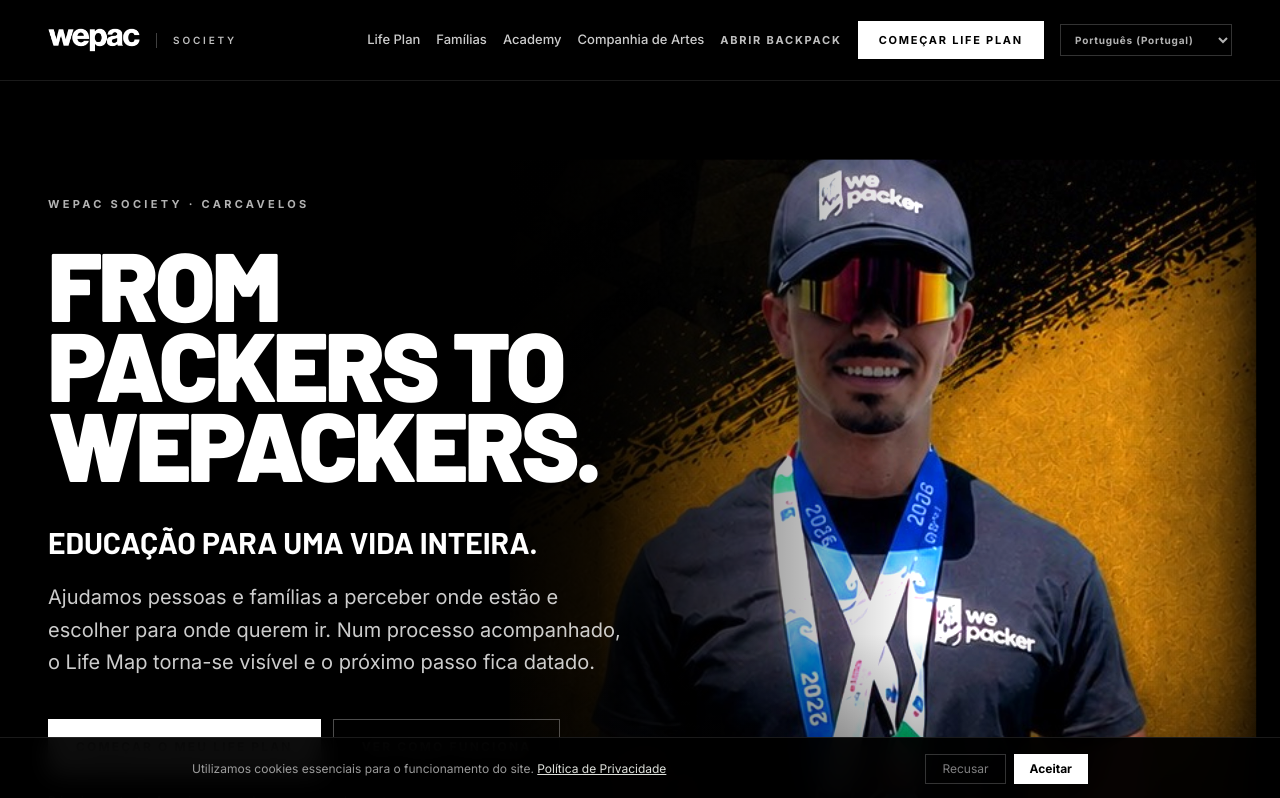
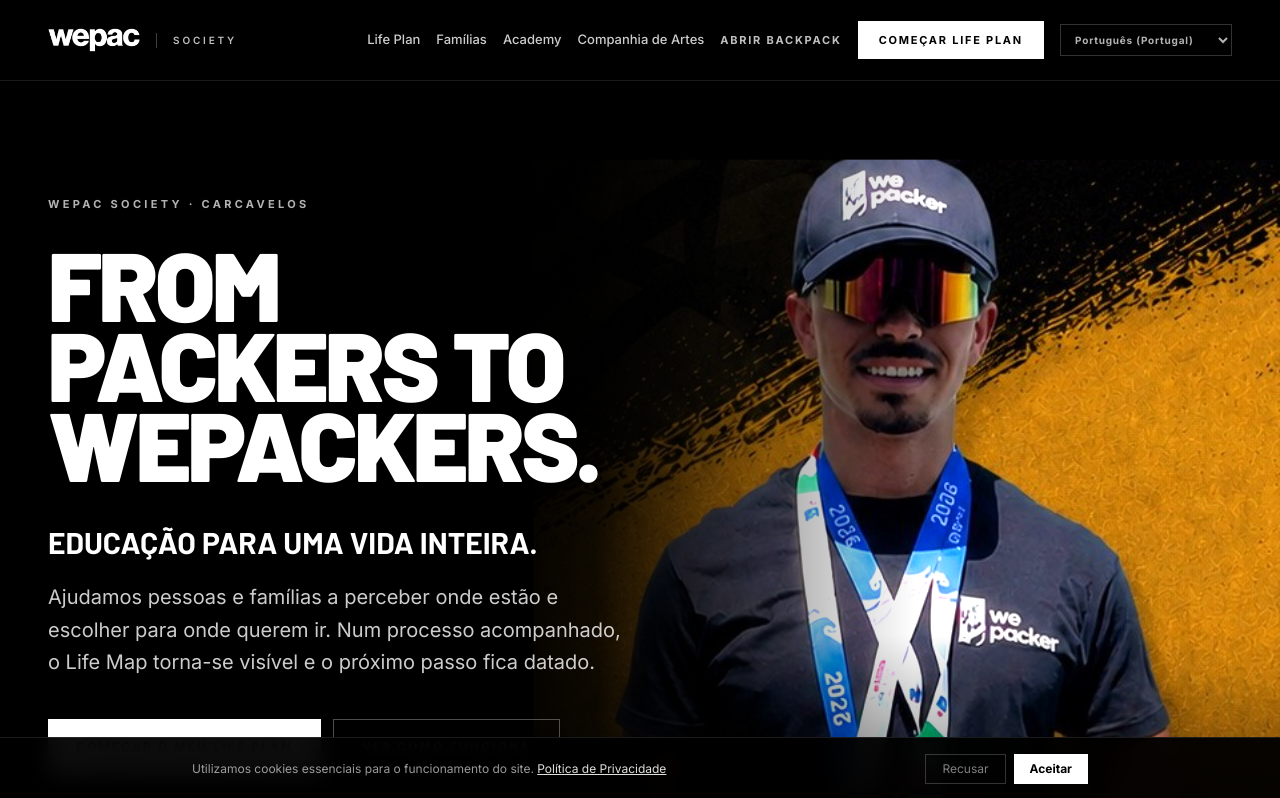
Before and after one commit to rvaldemar/wepac-site, a Next.js app: page /pt-PT/society in a window 1280 px wide. Shown: the top 798 px of the page. Built offline with nearby package versions, Linux system fonts and the light colour scheme.

Commit message:
fix: anchor Society portrait to desktop edge

```diff
--- a/src/app/[locale]/society/page.tsx
+++ b/src/app/[locale]/society/page.tsx
@@ -95,13 +95,13 @@ export default async function SocietyPage({ params }: SocietyPageProps) {
               fill
               sizes="62vw"
               priority
-              className="origin-bottom scale-[0.94] object-contain object-bottom [filter:brightness(1.2)_saturate(1.08)]"
+              className="origin-bottom-right scale-[0.94] object-contain object-right-bottom [filter:brightness(1.2)_saturate(1.08)]"
             />
             <div
               className="absolute inset-0"
               style={{
                 background:
-                  "linear-gradient(90deg, #000 0%, rgba(0,0,0,.92) 14%, rgba(0,0,0,.38) 34%, transparent 54%, transparent 80%, rgba(0,0,0,.45) 92%, #000 100%)",
+                  "linear-gradient(90deg, #000 0%, rgba(0,0,0,.92) 14%, rgba(0,0,0,.38) 34%, transparent 54%, transparent 100%)",
               }}
             />
             <div
```
